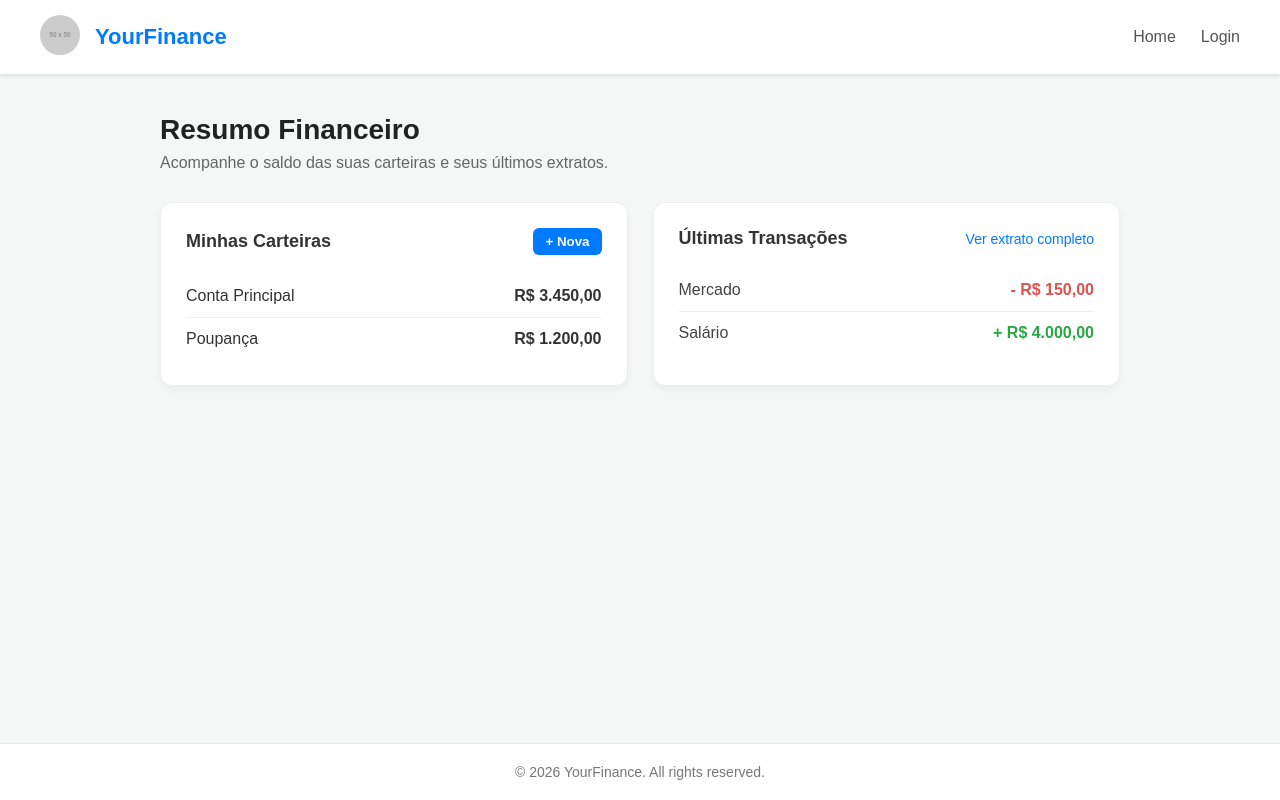
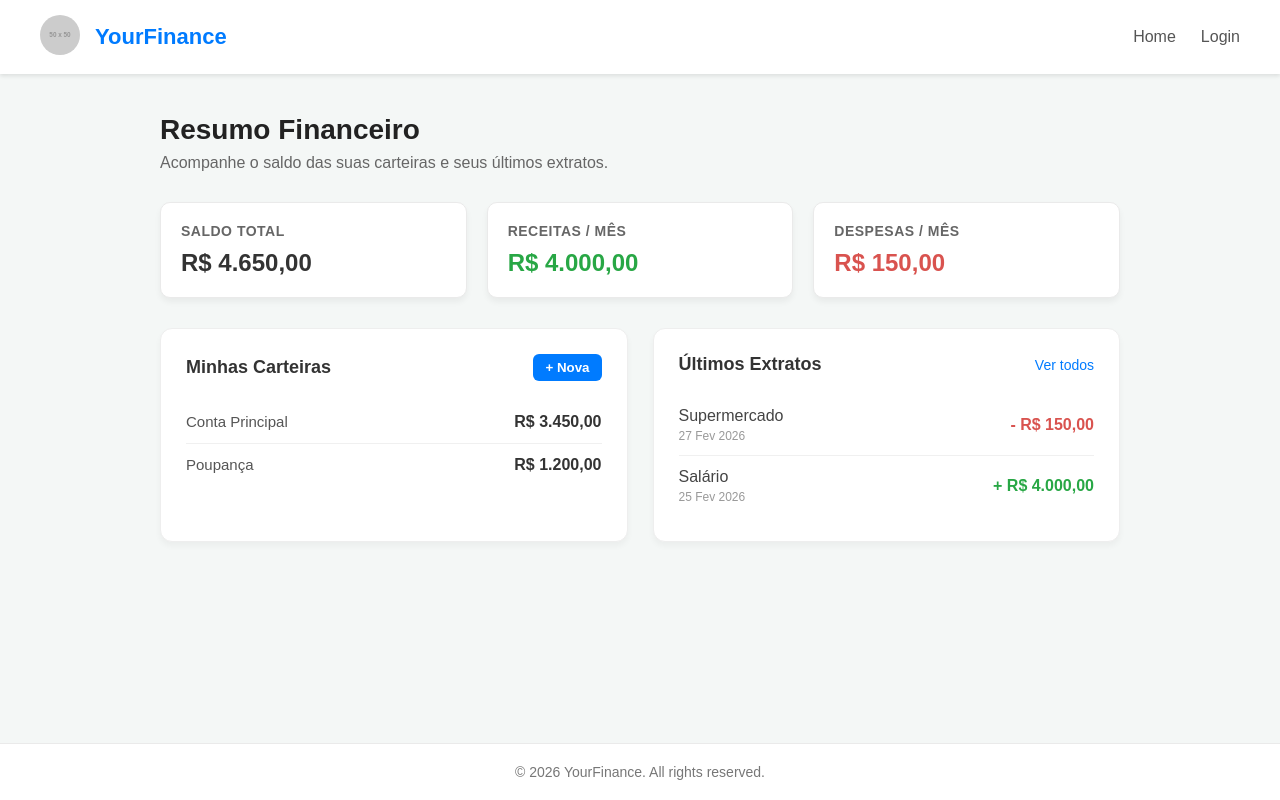
Before and after one commit to muliroZ/YourFinance, a React app in the folder frontend/: page / in a window 1280 px wide. Built offline with nearby package versions, Linux system fonts and the light colour scheme; the HTML template or start-up script is replaced by a standard one.

Commit message:
main cards mockup on homepage

```diff
--- /dev/null
+++ b/frontend/src/components/KpiWidget.jsx
@@ -0,0 +1,15 @@
+import styles from './KpiWidget.module.css'
+
+function KpiWidget({ title, value, type = "neutral" }) {
+
+    const valueClass = styles[type] || styles.neutral
+
+    return (
+        <div className={styles.widgetCard}>
+            <h3 className={styles.title}>{title}</h3>
+            <p className={`${styles.value} ${valueClass}`}>{value}</p>
+        </div>
+    )
+}
+
+export default KpiWidget
--- /dev/null
+++ b/frontend/src/components/KpiWidget.module.css
@@ -0,0 +1,28 @@
+.widgetCard {
+    background: #ffffff;
+    border-radius: 10px;
+    padding: 20px;
+    box-shadow: 0 4px 6px rgba(0, 0, 0, 0.05);
+    border: 1px solid #eaeaea;
+    display: flex;
+    flex-direction: column;
+    gap: 10px;
+}
+
+.title {
+    font-size: 14px;
+    color: #666;
+    text-transform: uppercase;
+    letter-spacing: 0.5px;
+    margin: 0;
+}
+
+.value {
+    font-size: 24px;
+    font-weight: bold;
+    margin: 0;
+}
+
+.neutral { color: #333; }
+.positive { color: #28a745; }
+.negative { color: #d9534f; }
--- /dev/null
+++ b/frontend/src/components/StatementCard.jsx
@@ -0,0 +1,31 @@
+import styles from './StatementCard.module.css';
+
+function StatementCard() {
+    return (
+        <div className={styles.card}>
+            <div className={styles.cardHeader}>
+                <h2>Últimos Extratos</h2>
+                <a href="#" className={styles.link}>Ver todos</a>
+            </div>
+
+            <ul className={styles.transactionList}>
+                <li className={styles.transactionItem}>
+                    <div className={styles.transactionInfo}>
+                        <span className={styles.description}>Supermercado</span>
+                        <span className={styles.date}>27 Fev 2026</span>
+                    </div>
+                    <span className={`${styles.amount} ${styles.expense}`}>- R$ 150,00</span>
+                </li>
+                <li className={styles.transactionItem}>
+                    <div className={styles.transactionInfo}>
+                        <span className={styles.description}>Salário</span>
+                        <span className={styles.date}>25 Fev 2026</span>
+                    </div>
+                    <span className={`${styles.amount} ${styles.income}`}>+ R$ 4.000,00</span>
+                </li>
+            </ul>
+        </div>
+    );
+}
+
+export default StatementCard;
--- /dev/null
+++ b/frontend/src/components/StatementCard.module.css
@@ -0,0 +1,71 @@
+.card {
+    background: #fff;
+    border-radius: 12px;
+    padding: 25px;
+    box-shadow: 0 4px 6px rgba(0, 0, 0, 0.04);
+    border: 1px solid #eee;
+}
+
+.cardHeader {
+    display: flex;
+    justify-content: space-between;
+    align-items: center;
+    margin-bottom: 20px;
+}
+
+.cardHeader h2 {
+    font-size: 18px;
+    color: #333;
+    margin: 0;
+}
+
+.link {
+    color: #007bff;
+    text-decoration: none;
+    font-size: 14px;
+}
+
+.link:hover {
+    text-decoration: underline;
+}
+
+.transactionList {
+    list-style: none;
+    padding: 0;
+    margin: 0;
+}
+
+.transactionItem {
+    display: flex;
+    justify-content: space-between;
+    align-items: center;
+    padding: 12px 0;
+    border-bottom: 1px solid #f0f0f0;
+}
+
+.transactionItem:last-child {
+    border-bottom: none;
+}
+
+.transactionInfo {
+    display: flex;
+    flex-direction: column;
+}
+
+.description {
+    color: #444;
+    font-weight: 500;
+}
+
+.date {
+    font-size: 12px;
+    color: #999;
+    margin-top: 4px;
+}
+
+.amount {
+    font-weight: bold;
+}
+
+.expense { color: #d9534f; }
+.income { color: #28a745; }
--- /dev/null
+++ b/frontend/src/components/WalletCard.jsx
@@ -0,0 +1,25 @@
+import styles from './WalletCard.module.css'
+
+function WalletCard() {
+    return (
+        <div className={styles.card}>
+            <div className={styles.cardHeader}>
+                <h2>Minhas Carteiras</h2>
+                <button className={styles.actionBtn}>+ Nova</button>
+            </div>
+
+            <div className={styles.walletList}>
+                <div className={styles.walletItem}>
+                    <span className={styles.walletName}>Conta Principal</span>
+                    <strong className={styles.walletBalance}>R$ 3.450,00</strong>
+                </div>
+                <div className={styles.walletItem}>
+                    <span className={styles.walletName}>Poupança</span>
+                    <strong className={styles.walletBalance}>R$ 1.200,00</strong>
+                </div>
+            </div>
+        </div>
+    )
+}
+
+export default WalletCard
--- /dev/null
+++ b/frontend/src/components/WalletCard.module.css
@@ -0,0 +1,60 @@
+.card {
+    background: #fff;
+    border-radius: 12px;
+    padding: 25px;
+    box-shadow: 0 4px 6px rgba(0, 0, 0, 0.04);
+    border: 1px solid #eee;
+}
+
+.cardHeader {
+    display: flex;
+    justify-content: space-between;
+    align-items: center;
+    margin-bottom: 20px;
+}
+
+.cardHeader h2 {
+    font-size: 18px;
+    color: #333;
+    margin: 0;
+}
+
+.actionBtn {
+    background-color: #007bff;
+    color: white;
+    border: none;
+    padding: 6px 12px;
+    border-radius: 6px;
+    cursor: pointer;
+    font-weight: bold;
+    transition: background 0.2s;
+}
+
+.actionBtn:hover {
+    background-color: #0056b3;
+}
+
+.walletList {
+    display: flex;
+    flex-direction: column;
+}
+
+.walletItem {
+    display: flex;
+    justify-content: space-between;
+    padding: 12px 0;
+    border-bottom: 1px solid #f0f0f0;
+}
+
+.walletItem:last-child {
+    border-bottom: none;
+}
+
+.walletName {
+    color: #555;
+    font-size: 15px;
+}
+
+.walletBalance {
+    color: #333;
+}
--- a/frontend/src/pages/Home.jsx
+++ b/frontend/src/pages/Home.jsx
@@ -1,6 +1,9 @@
 import Header from "../components/Header.jsx";
 import Footer from "../components/Footer.jsx";
 import styles from "./Home.module.css"
+import KpiWidget from "../components/KpiWidget.jsx";
+import WalletCard from "../components/WalletCard.jsx";
+import StatementCard from "../components/StatementCard.jsx";
 
 function Home() {
     return (
@@ -12,38 +15,15 @@ function Home() {
                     <p>Acompanhe o saldo das suas carteiras e seus últimos extratos.</p>
                 </section>
 
+                <section className={styles.kpiSection}>
+                    <KpiWidget title="Saldo Total" value="R$ 4.650,00" type="neutral" />
+                    <KpiWidget title="Receitas / Mês" value="R$ 4.000,00" type="positive" />
+                    <KpiWidget title="Despesas / Mês" value="R$ 150,00" type="negative" />
+                </section>
+
                 <section className={styles.dashboardGrid}>
-                    <div className={styles.card}>
-                        <div className={styles.cardHeader}>
-                            <h2>Minhas Carteiras</h2>
-                            <button className={styles.actionBtn}>+ Nova</button>
-                        </div>
-                        <div className={styles.walletItem}>
-                            <span>Conta Principal</span>
-                            <strong>R$ 3.450,00</strong>
-                        </div>
-                        <div className={styles.walletItem}>
-                            <span>Poupança</span>
-                            <strong>R$ 1.200,00</strong>
-                        </div>
-                    </div>
-
-                    <div className={styles.card}>
-                        <div className={styles.cardHeader}>
-                            <h2>Últimas Transações</h2>
-                            <a href="#" className={styles.link}>Ver extrato completo</a>
-                        </div>
-                        <ul className={styles.transactionList}>
-                            <li>
-                                <span className={styles.transactionDesc}>Mercado</span>
-                                <span className={styles.expense}>- R$ 150,00</span>
-                            </li>
-                            <li>
-                                <span className={styles.transactionDesc}>Salário</span>
-                                <span className={styles.income}>+ R$ 4.000,00</span>
-                            </li>
-                        </ul>
-                    </div>
+                    <WalletCard/>
+                    <StatementCard/>
                 </section>
             </main>
             <Footer/>
--- a/frontend/src/pages/Home.module.css
+++ b/frontend/src/pages/Home.module.css
@@ -20,95 +20,15 @@
     font-size: 16px;
 }
 
+.kpiSection {
+    display: grid;
+    grid-template-columns: repeat(auto-fit, minmax(250px, 1fr));
+    gap: 20px;
+    margin-bottom: 30px;
+}
+
 .dashboardGrid {
     display: grid;
-    grid-template-columns: repeat(auto-fit, minmax(300px, 1fr));
+    grid-template-columns: repeat(auto-fit, minmax(350px, 1fr));
     gap: 25px;
 }
-
-.card {
-    background: #fff;
-    border-radius: 12px;
-    padding: 25px;
-    box-shadow: 0 4px 6px rgba(0, 0, 0, 0.04);
-    border: 1px solid #eee;
-}
-
-.cardHeader {
-    display: flex;
-    justify-content: space-between;
-    align-items: center;
-    margin-bottom: 20px;
-}
-
-.cardHeader h2 {
-    font-size: 18px;
-    color: #333;
-}
-
-.actionBtn {
-    background-color: #007bff;
-    color: white;
-    border: none;
-    padding: 6px 12px;
-    border-radius: 6px;
-    cursor: pointer;
-    font-weight: bold;
-    transition: background 0.2s;
-}
-
-.actionBtn:hover {
-    background-color: #0056b3;
-}
-
-.link {
-    color: #007bff;
-    text-decoration: none;
-    font-size: 14px;
-}
-
-.link:hover {
-    text-decoration: underline;
-}
-
-.walletItem {
-    display: flex;
-    justify-content: space-between;
-    padding: 12px 0;
-    border-bottom: 1px solid #f0f0f0;
-}
-
-.walletItem:last-child {
-    border-bottom: none;
-}
-
-.transactionList {
-    list-style: none;
-    padding: 0;
-    margin: 0;
-}
-
-.transactionList li {
-    display: flex;
-    justify-content: space-between;
-    padding: 12px 0;
-    border-bottom: 1px solid #f0f0f0;
-}
-
-.transactionList li:last-child {
-    border-bottom: none;
-}
-
-.transactionDesc {
-    color: #444;
-}
-
-.expense {
-    color: #d9534f;
-    font-weight: bold;
-}
-
-.income {
-    color: #28a745;
-    font-weight: bold;
-}
```
